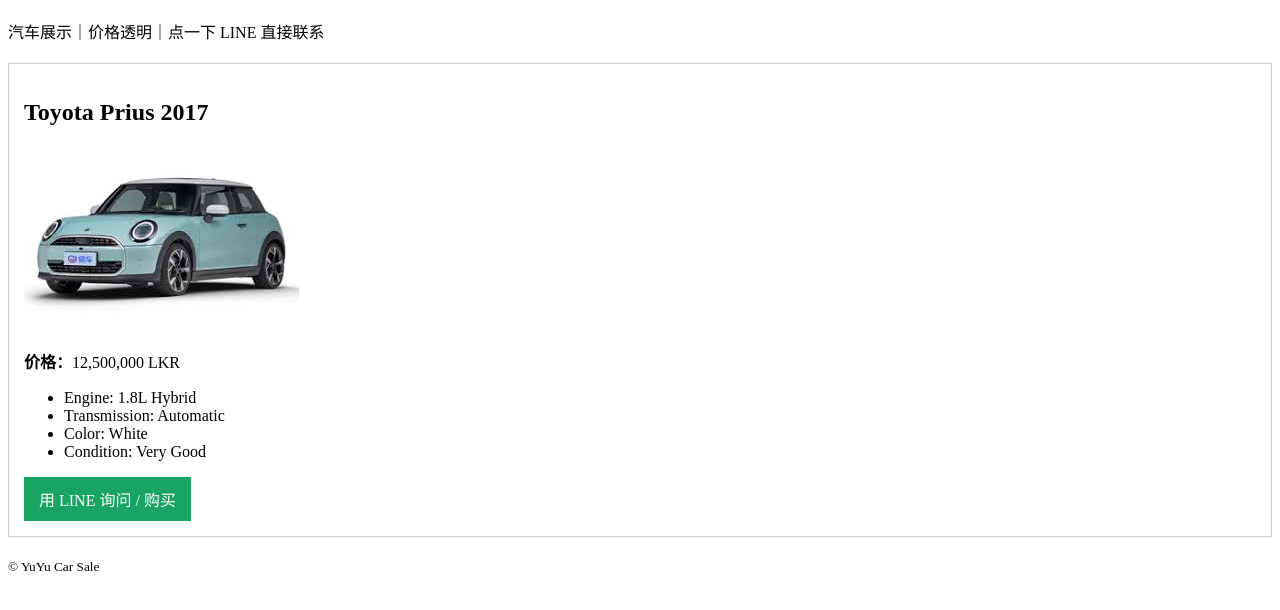
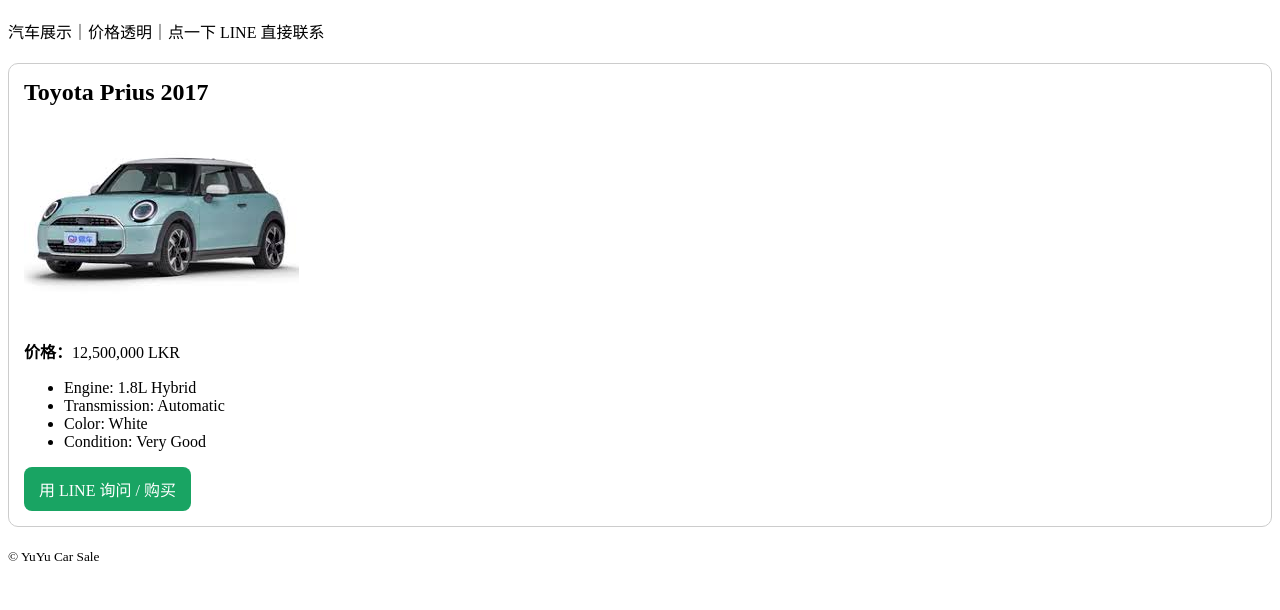
Before and after one commit to gyuj27882899/yuyucarsale, a plain HTML site: page index.html in a window 1280 px wide. Shown: the part 62-672 px from the top of the page. Drawn offline with Linux system fonts and the light colour scheme.

Commit message:
Update index.html

```diff
--- a/index.html
+++ b/index.html
@@ -17,6 +17,9 @@
 
   <main class="container">
     <div id="grid"></div>
+    <div id="error" style="display:none;margin-top:16px;color:#b00020;">
+      载入失败：请确认 <code>cars.js</code> 是否存在、内容是否正确。
+    </div>
   </main>
 
   <footer class="footer">
@@ -25,39 +28,86 @@
     </div>
   </footer>
 
+  <!-- 先载入数据 -->
   <script src="./cars.js"></script>
+
   <script>
     const grid = document.getElementById("grid");
-    const LINE_URL = window.LINE_URL;
+    const errorBox = document.getElementById("error");
 
-    function formatPrice(n, currency="LKR") {
-      return new Intl.NumberFormat("en-US").format(n) + " " + currency;
+    function formatPrice(n, currency = "LKR") {
+      const num = Number(n);
+      if (Number.isNaN(num)) return `${n ?? ""} ${currency}`.trim();
+      return new Intl.NumberFormat("en-US").format(num) + " " + currency;
     }
 
-    window.CARS.forEach(car => {
-      const msg = encodeURIComponent(
-        `我想询问这台车：${car.title}\n价格：${formatPrice(car.price, car.currency)}\n编号：${car.id}`
-      );
+    function buildLineLink(lineUrl, message) {
+      const base = (lineUrl || "").trim();
+      if (!base) return null;
+
+      // LINE 官方 deep link：line.me/R/ti/p/@xxxx
+      // 支持 ?text= 带入文字（不同环境兼容性略有差异，但通常可用）
+      const msg = encodeURIComponent(message || "");
+      const joiner = base.includes("?") ? "&" : "?";
+      return `${base}${joiner}text=${msg}`;
+    }
+
+    try {
+      const LINE_URL = window.LINE_URL;          // 在 cars.js 里定义
+      const cars = window.CARS;                  // 在 cars.js 里定义
+
+      if (!Array.isArray(cars)) {
+        throw new Error("window.CARS is not an array");
+      }
+
+      cars.forEach(car => {
+        const title = car?.title ?? "未命名车辆";
+        const currency = car?.currency ?? "LKR";
+
+        const message =
+`我想询问这台车：${title}
+价格：${formatPrice(car?.price, currency)}
+编号：${car?.id ?? "N/A"}`;
+
+        const lineLink = buildLineLink(LINE_URL, message);
 
         const div = document.createElement("div");
         div.style.border = "1px solid #ccc";
         div.style.margin = "20px 0";
         div.style.padding = "15px";
+        div.style.borderRadius = "10px";
+
+        const spec = Array.isArray(car?.spec) ? car.spec : [];
+        const specHtml = spec.length
+          ? spec.map(s => `<li>${s}</li>`).join("")
+          : `<li>（暂无规格说明）</li>`;
+
+        const imgHtml = car?.image
+          ? `<img src="${car.image}" alt="${title}" style="max-width:100%;height:auto;border-radius:10px;margin:10px 0;" />`
+          : `<div style="padding:16px;background:#f3f3f3;border-radius:10px;margin:10px 0;">（暂无图片）</div>`;
+
+        const btnHtml = lineLink
+          ? `<a href="${lineLink}" target="_blank" rel="noopener noreferrer"
+               style="display:inline-block;padding:10px 15px;background:#19a463;color:#fff;text-decoration:none;border-radius:8px;">
+               用 LINE 询问 / 购买
+             </a>`
+          : `<div style="color:#b00020;">尚未设置 LINE_URL（请在 cars.js 顶部设置 window.LINE_URL）</div>`;
 
         div.innerHTML = `
-        <h2>${car.title}</h2>
-        <img src="${car.image}" style="max-width:100%;height:auto;" />
-        <p><strong>价格：</strong>${formatPrice(car.price, car.currency)}</p>
-        <ul>
-          ${car.spec.map(s => `<li>${s}</li>`).join("")}
-        </ul>
-        <a href="${LINE_URL}?text=${msg}" target="_blank"
-           style="display:inline-block;padding:10px 15px;background:#19a463;color:#fff;text-decoration:none;">
-           用 LINE 询问 / 购买
-        </a>
+          <h2 style="margin:0 0 10px 0;">${title}</h2>
+          ${imgHtml}
+          <p><strong>价格：</strong>${formatPrice(car?.price, currency)}</p>
+          <ul>${specHtml}</ul>
+          ${btnHtml}
         `;
+
         grid.appendChild(div);
       });
+
+    } catch (e) {
+      console.error(e);
+      errorBox.style.display = "block";
+    }
   </script>
 </body>
 </html>
```
Lines whose indentation alone changed are shown as unchanged.
